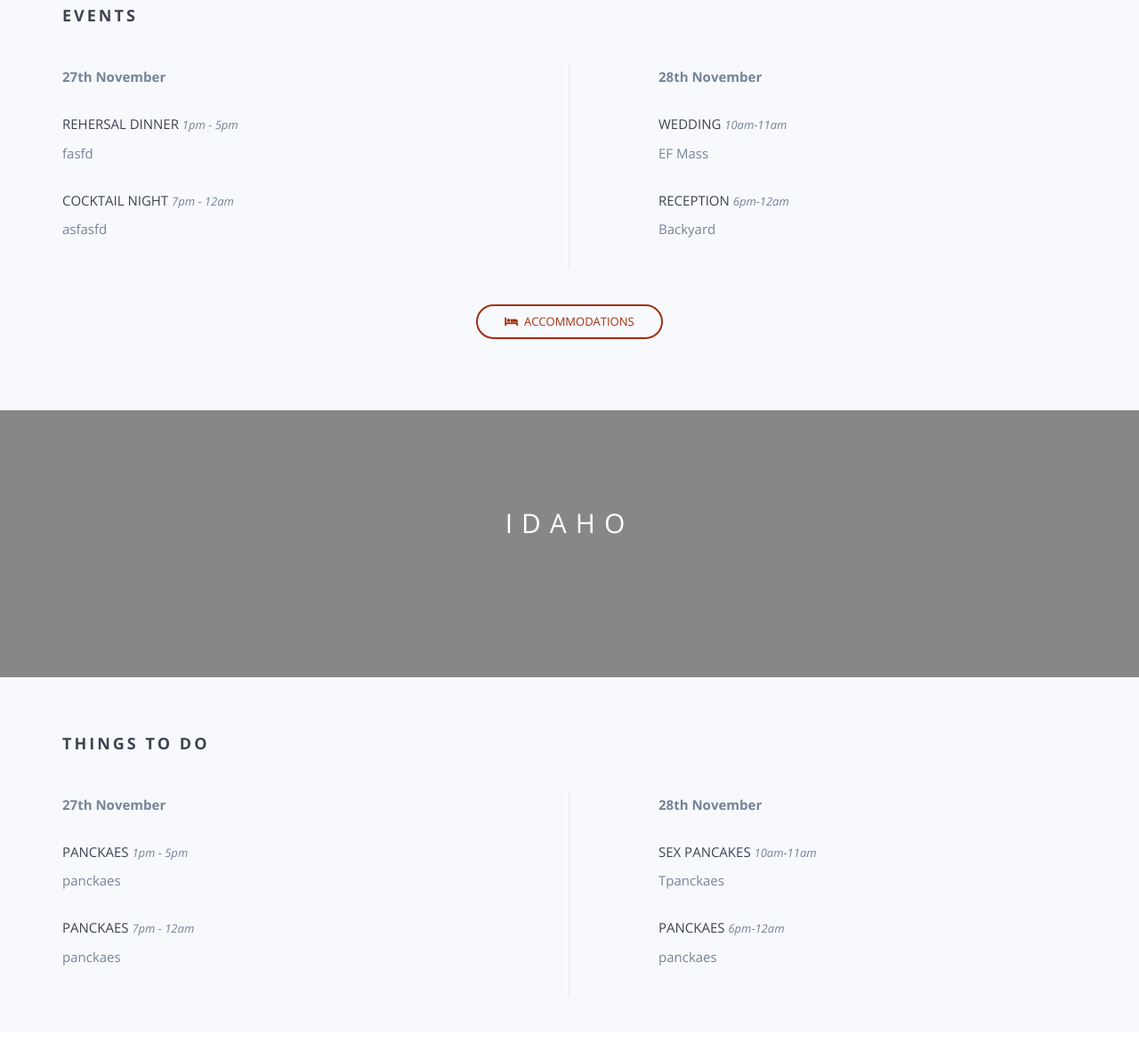
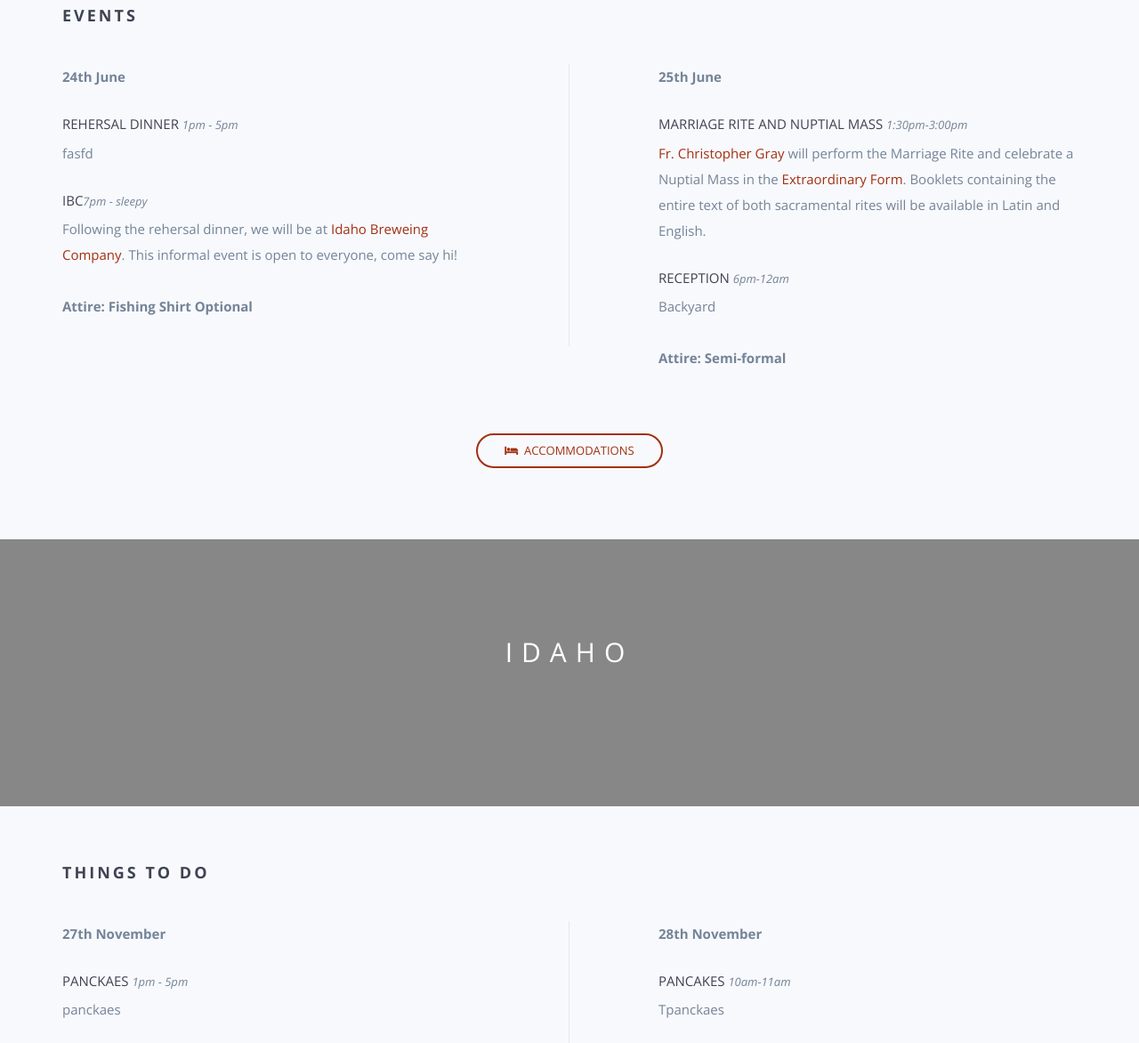
Before and after one commit to tdgriffith/griffith-weathersby-wedding, a website: page index.html in a window 1280 px wide. Shown: the part 1741-2913 px from the top of the page at 89% size. Drawn offline with nearby package versions, Linux system fonts and the light colour scheme; some packages are replaced by stand-ins of ours; files that its build step writes are made by us from their sources; a script that the page names is missing; files whose address does not match are found by name.

Commit message:
final ring

```diff
--- a/index.html
+++ b/index.html
@@ -259,26 +259,27 @@
         <div class="row">
             <div class="col-md-6 col-sm-12 col-xs-12 leftcol">
                 <div class="wp3">
-                    <p><strong>27th November</strong></p>
+                    <p><strong>24th June</strong></p>
 
                     <h5>Rehersal Dinner <span class="time">1PM - 5PM</span></h5>
                     <p>fasfd</p>
                 </div>
                 <div class="wp5">
-                    <h5>Cocktail Night <span class="time">7PM - 12AM</span></h5>
-                    <p>asfasfd</p>
+                    <h5>IBC<span class="time">7PM - sleepy</span></h5>
+                    <p>Following the rehersal dinner, we will be at <a href="http://www.idahobrewing.com/">Idaho Breweing Company</a>. This informal event is open to everyone, come say hi! <br> <br><strong>Attire: Fishing Shirt Optional</strong></p>
                 </div>
             </div>
             <div class="col-md-6 col-sm-12 col-xs-12 rightcol">
                 <div class="wp4">
-                    <p><strong>28th November</strong></p>
+                    <p><strong>25th June</strong></p>
 
-                    <h5>Wedding <span class="time">10AM-11AM</span></h5>
-                    <p>EF Mass</p>
+                    <h5>Marriage Rite and Nuptial Mass <span class="time">1:30PM-3:00PM</span></h5>
+                    <p> <a href="https://www.stmarysparkcity.com/frgray">Fr. Christopher Gray</a> will perform the Marriage Rite and celebrate a Nuptial Mass in the <a href="https://sancrucensis.wordpress.com/2020/01/11/an-introduction-to-the-extraordinary-form-from-a-wedding-program/">Extraordinary Form</a>. Booklets containing the entire text of both sacramental rites will be available in Latin and English.
+                        </p>
                 </div>
                 <div class="wp6">
                     <h5>Reception <span class="time">6PM-12AM</span></h5>
-                    <p>Backyard</p>
+                    <p>Backyard <br> <br><strong>Attire: Semi-formal</strong></p>
                 </div>
             </div>
         </div>
@@ -302,9 +303,9 @@
                     <button type="button" class="close" data-dismiss="modal" aria-label="Close"><span>&times;</span>
                     </button>
                     <h3 class="text-center section-padding">Accommodations</h3>
-                    <h5> Hotel Whatever <span class="time">1PM - 5PM</span></h5>
+                    <h5> Hotels</h5>
                     <p>
-                        <strong>Room something something</strong>
+                        We recommend the <a href="https://www.marriott.com/hotels/travel/idari-residence-inn-idaho-falls/?scid=bb1a189a-fec3-4d19-a255-54ba596febe2&y_source=1_Mzg5MDM4NC03MTUtbG9jYXRpb24uZ29vZ2xlX3dlYnNpdGVfb3ZlcnJpZGU%3D">Residence Inn</a> and the <a href="https://www.marriott.com/hotels/travel/idash-springhill-suites-idaho-falls/?scid=bb1a189a-fec3-4d19-a255-54ba596febe2&y_source=1_NTkxNjU4Ny03MTUtbG9jYXRpb24uZ29vZ2xlX3dlYnNpdGVfb3ZlcnJpZGU%3D">SpringHill Suites</a>, but there are a bunch of good options nearby on the greenbelt.
                     </p>
                     <h5>Drunk Bus <span class="time">7PM - 12AM</span></h5>
                     <p>
@@ -352,7 +353,7 @@
                     <div class="wp4">
                         <p><strong>28th November</strong></p>
 
-                        <h5>Sex pancakes <span class="time">10AM-11AM</span></h5>
+                        <h5>Pancakes <span class="time">10AM-11AM</span></h5>
                         <p>Tpanckaes</p>
                     </div>
                     <div class="wp6">
@@ -369,7 +370,7 @@
 <section id="map" class="section-padding">
     <div class="text-center">
         <h3>How do I get there?</h3>
-        <p>It's way easier than you think!</p>
+        <p></p>
     </div>
     <div id="map-canvas"></div>
     <div id="map-content-wrapper" class="container pointer-events-none">
@@ -414,7 +415,7 @@
     </div>
     <div class="row section-padding">
         <div class="col-md-4 col-md-offset-4 text-center">
-            <a class="btn btn-accent btn-small" href="https://www.ifcatholics.net/">
+            <a class="btn btn-accent btn-small" href="https://www.blueprintregistry.com/registry/griffith-weathersby-wedding-registry">
                 <i class="fa fa-gift"></i>&nbsp;&nbsp;Registry Link
             </a>
         </div>
```
Also changed, not shown: img/hero-min.jpg, img/hero.jpg.
